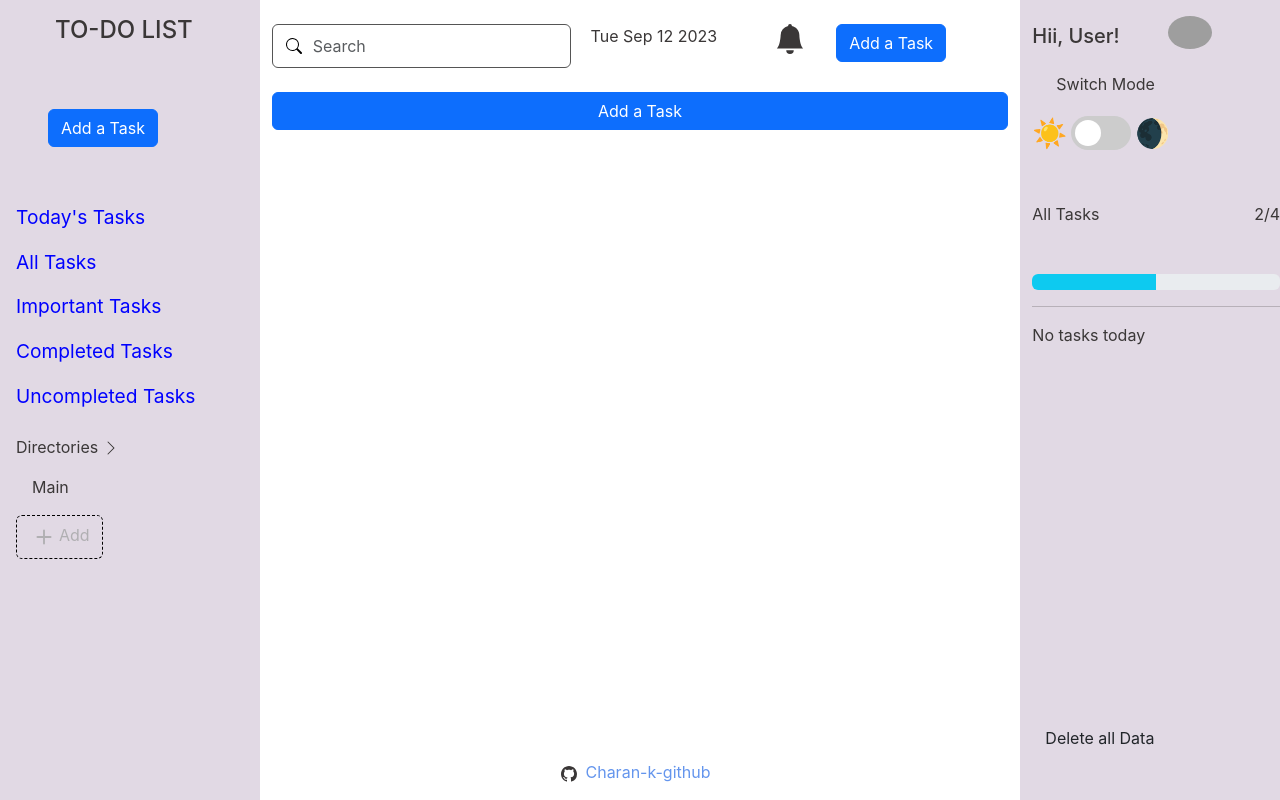
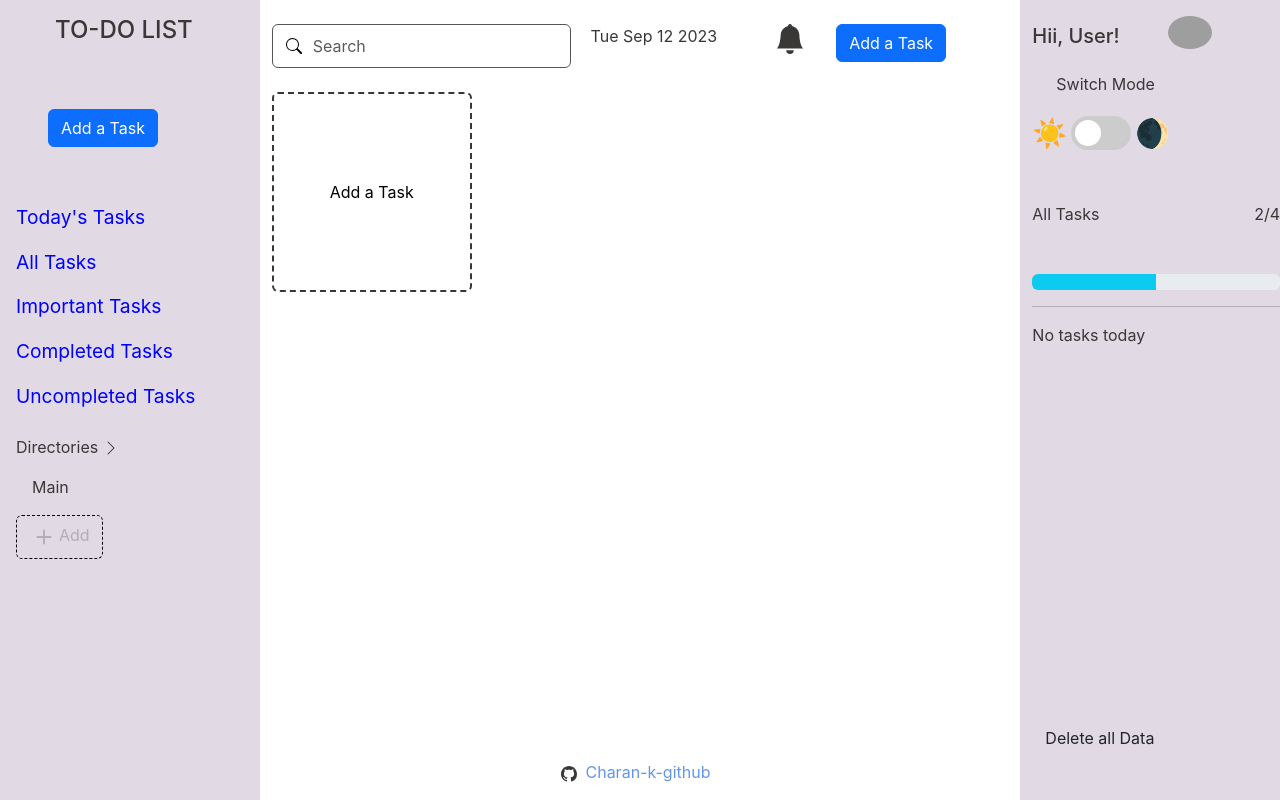
Before and after one commit to charankulal/myTasks, a React (Create React App) app: page / in a window 1280 px wide. Built offline with nearby package versions, Linux system fonts and the light colour scheme; grey boxes are pictures that could not be loaded.

Commit message:
Edited taskmodal

```diff
--- a/src/Components/CenterSection.js
+++ b/src/Components/CenterSection.js
@@ -144,7 +144,9 @@ export default function CenterSection(props) {
         </div>
       </div>
         </div>
+        <div className="row">
         <NewTaskModal isDarkMode={props.isDarkMode}/>
+        </div>
 
         <footer className="mt-auto fixed-bottom text-center">
     <p className="footer mb-3"><svg xmlns="http://www.w3.org/2000/svg" width="16" height="16" fill="currentColor"
--- a/src/Components/NewTaskModal.js
+++ b/src/Components/NewTaskModal.js
@@ -7,7 +7,9 @@ export default function NewTaskModal(props) {
     <>
       <button
         type="button"
-        className="btn btn-primary"
+        className={`btn add-task-button ${
+          props.isDarkMode ? "dark-mode" : "light-mode"
+        }`}
         data-bs-toggle="modal"
         data-bs-target="#exampleModal"
       >
--- a/src/Styles/NewTaskModal.css
+++ b/src/Styles/NewTaskModal.css
@@ -9,6 +9,31 @@ input[type="checkbox"] {
     /* border: 1px solid black;  */
   }
 
-/* .modal{
-    width: 50px;
-} */
+
+.add-task-button {
+    height: 200px;
+    width: 200px;
+    /* border: 2px dashed black; */
+}
+.add-task-button.light-mode{
+    height: 200px;
+    width: 200px;
+    background-color: white;
+    color: black;
+    border: 2px dashed rgb(56, 55, 55);
+}
+
+.add-task-button.light-mode:hover {
+    background-color: grey;
+    border: 2px dashed rgb(56, 55, 55);
+}
+.add-task-button.dark-mode{
+    height: 200px;
+    width: 200px;
+    background-color: rgb(107, 7, 152);
+    color: white;
+}
+
+.add-task-button.dark-mode:hover {
+    background-color: rgb(64, 3, 90);
+}
```
